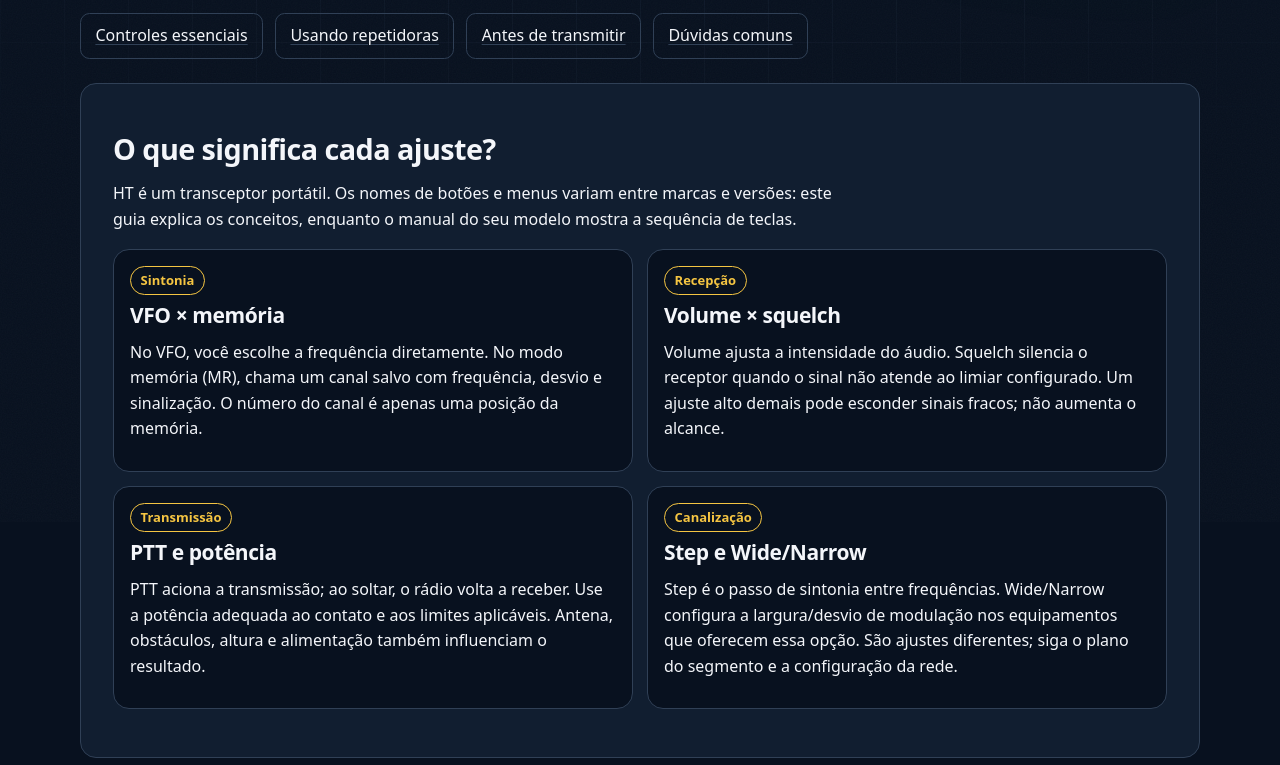
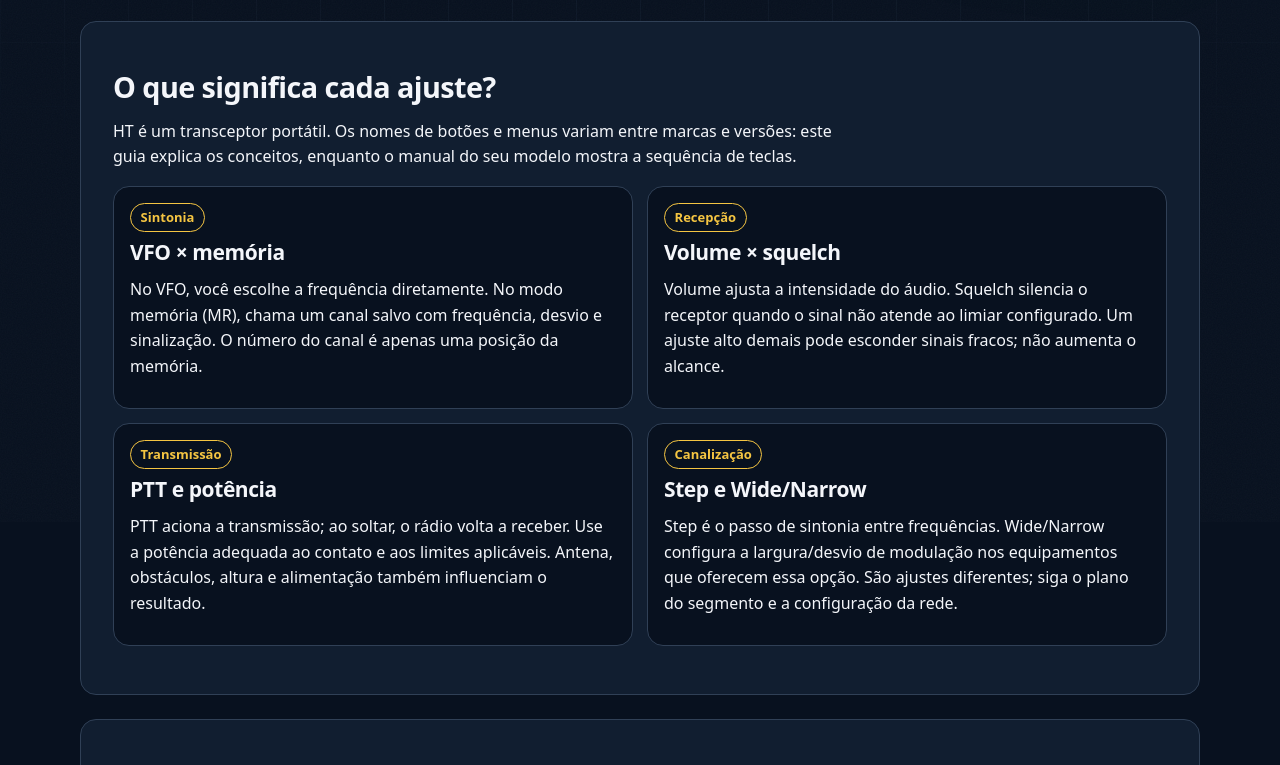
Before and after one commit to wendells01/radioamador-brasil, a website: page site/aprendizado/ht.html in a window 1280 px wide. Shown: the part 278-1043 px from the top of the page. Drawn offline with Linux system fonts and the light colour scheme.

Commit message:
fix: remove internal section shortcut buttons

```diff
--- a/site/aprendizado/ht.html
+++ b/site/aprendizado/ht.html
@@ -119,7 +119,6 @@
 
   <main id="conteudo" class="technical"><section class="section"><div class="container">
 <p class="eyebrow">Aprendizado · Operação portátil</p><h1 class="section__title">Entenda seu HT</h1><p class="section__lead">Do VFO à repetidora: conheça os ajustes que fazem diferença antes de apertar o PTT.</p>
-<nav class="technical-tabs" aria-label="Neste guia"><a href="#controles">Controles essenciais</a><a href="#repetidora">Usando repetidoras</a><a href="#checklist">Antes de transmitir</a><a href="#duvidas-ht">Dúvidas comuns</a></nav>
 <section id="controles" class="tech-panel"><h2>O que significa cada ajuste?</h2>
 <p>HT é um transceptor portátil. Os nomes de botões e menus variam entre marcas e versões: este guia explica os conceitos, enquanto o manual do seu modelo mostra a sequência de teclas.</p>
 <div class="ht-concepts">
--- a/site/assets/tecnica.css
+++ b/site/assets/tecnica.css
@@ -10,8 +10,6 @@
 .technical fieldset { display: flex; flex-wrap: wrap; gap: .5rem 1rem; padding: 1rem; margin-block: 1rem; border: 1px solid var(--border); }
 .technical fieldset label { display: flex; align-items: center; gap: .5rem; min-height: 44px; }
 .technical input[type=checkbox] { width: 1.3rem; height: 1.3rem; }
-.technical-tabs { display: flex; flex-wrap: wrap; gap: .75rem; margin-block: 1rem; }
-.technical-tabs a { padding: .6rem .9rem; border: 1px solid var(--border); border-radius: .6rem; }
 .tech-table { max-width: 100%; overflow-x: auto; margin-block: 1rem; }
 .tech-table table { border-collapse: collapse; width: 100%; text-align: left; font-variant-numeric: tabular-nums; }
 .tech-table th,.tech-table td { padding: .75rem; border-bottom: 1px solid var(--border); vertical-align: top; min-width: 7rem; }
```
Also changed, not shown: site/ferramentas/coaxiais.html (+0 -1 lines), site/ferramentas/locator.html (+0 -1 lines).
